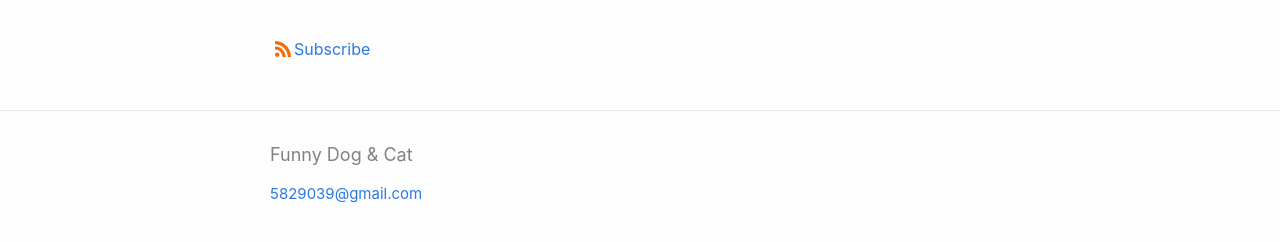
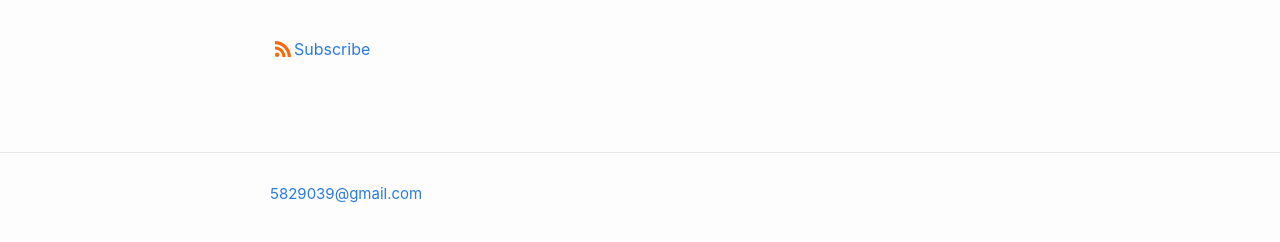
Before and after one commit to funnydogcat/alpha, a Jekyll site: the page built from index.md, in a window 1280 px wide. Shown: the part 635-877 px from the top of the page. Built offline with Jekyll 4.4.1, drawn with Linux system fonts in a browser that asks for light colours.

Commit message:
Update footer.html

```diff
--- a/_includes/footer.html
+++ b/_includes/footer.html
@@ -5,13 +5,11 @@
 
     <div class="footer-col-wrapper">
       <div class="footer-col one-half">
-      <h2 class="footer-heading">{{ site.title | escape }}</h2>
+      <!--h2 class="footer-heading">{{ site.title | escape }}</h2-->
         <ul class="contact-list">
-          <li class="p-name">
             {%- if site.author -%}
-              {{ site.author | escape }}
+            <li class="p-name">{{ site.author | escape }}</li>
             {%- endif -%}
-            </li>
             {%- if site.email -%}
             <li><a class="u-email" href="mailto:{{ site.email }}">{{ site.email }}</a></li>
             {%- endif -%}
```
